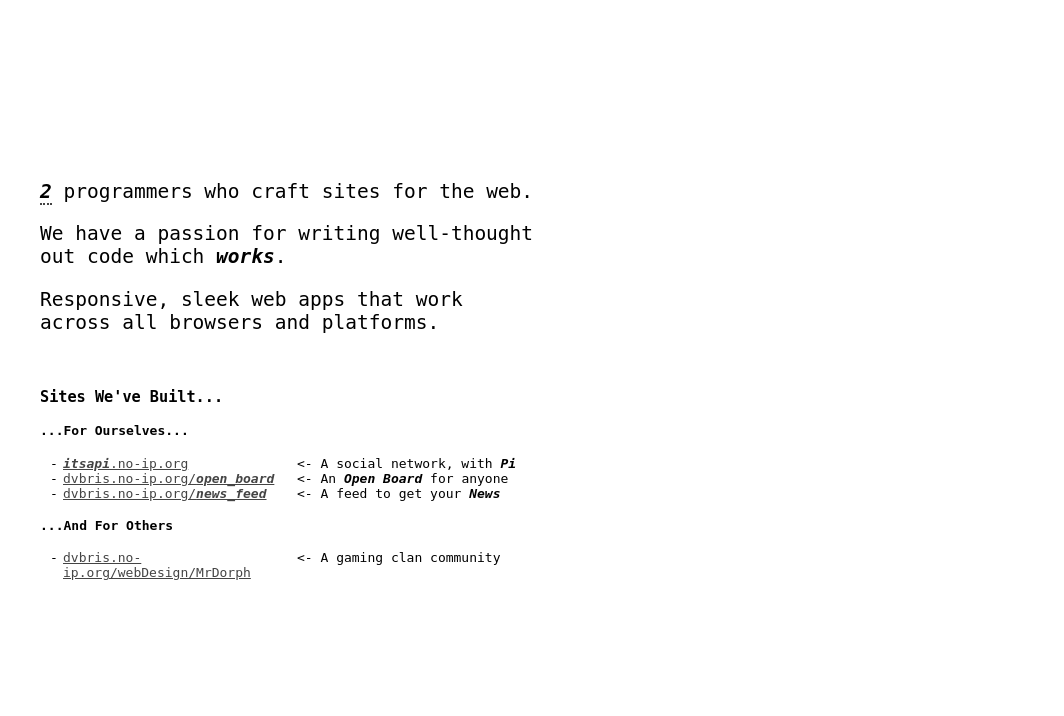
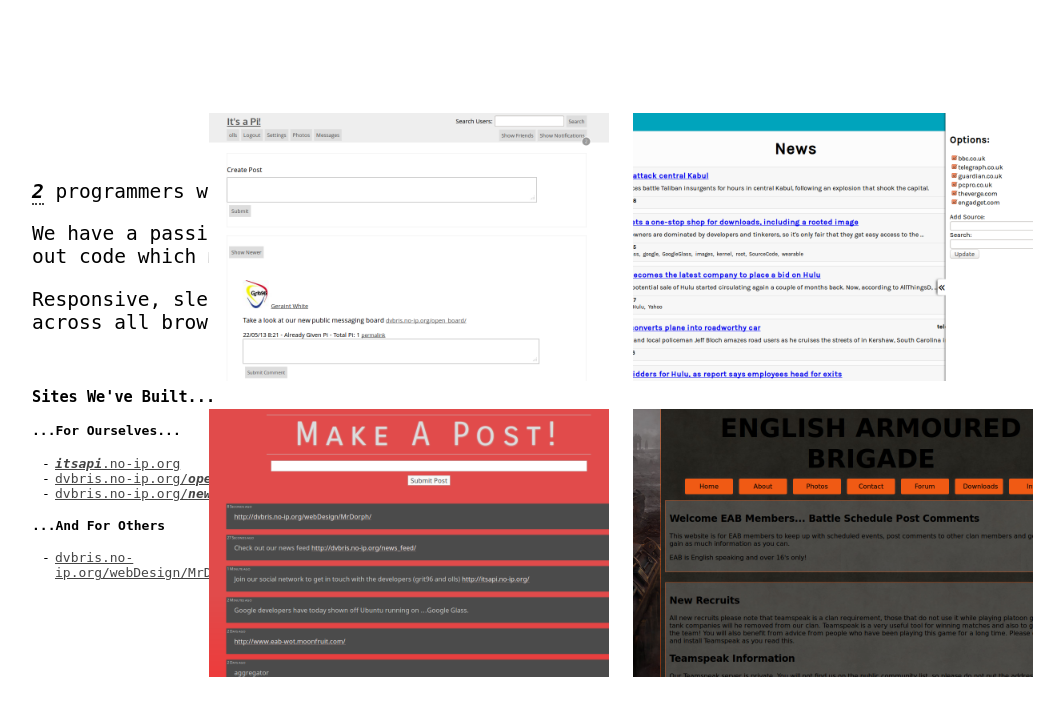
Before and after one commit to itsapi/dvbris.com, a PHP site: page / in a window 1280 px wide. Shown: the top 716 px of the page, without its empty margins (106-1170 px from the left). Run offline with PHP 8.4, Linux system fonts and the light colour scheme.

Commit message:
Images on site

```diff
--- a/css/style.css
+++ b/css/style.css
@@ -1,9 +1,14 @@
 #container_left {
-	height: 250px;
 	position: absolute;
+	left: 10%;
 	top: 50%;
 	margin-top: -250px;
-	margin-left: 10%;
+}
+#container_right {
+	position: absolute;
+	right: 10%;
+	top: 50%;
+	margin-top: -300px;
 }
 .text {
 	width: 500px;
@@ -45,7 +50,11 @@
 	content: '\003C- ';
 }
 #sites li a {
-	position:absolute;
+	position: absolute;
 	left: 1em;
 	width: 19em;
 }
+td img {
+	width: 400px;
+	padding: 10px;
+}
--- a/index.html
+++ b/index.html
@@ -27,5 +27,17 @@
 				</ul>
 			</section>
 		</div>
+		<div id="container_right">
+			<table>
+				<tr>
+					<td><img src="img/itsapi.png" alt="It's a Pi! social network"></td>
+					<td><img src="img/news_feed.png" alt="RSS news aggregator"></td>
+				</tr>
+				<tr>
+					<td><img src="img/open_board.png" alt="Public messaging board"></td>
+					<td><img src="img/MrDorph.png" alt="Gaming clan community"></td>
+				</tr>
+			</table>
+		</div>
 	</body>
 </html>
```
